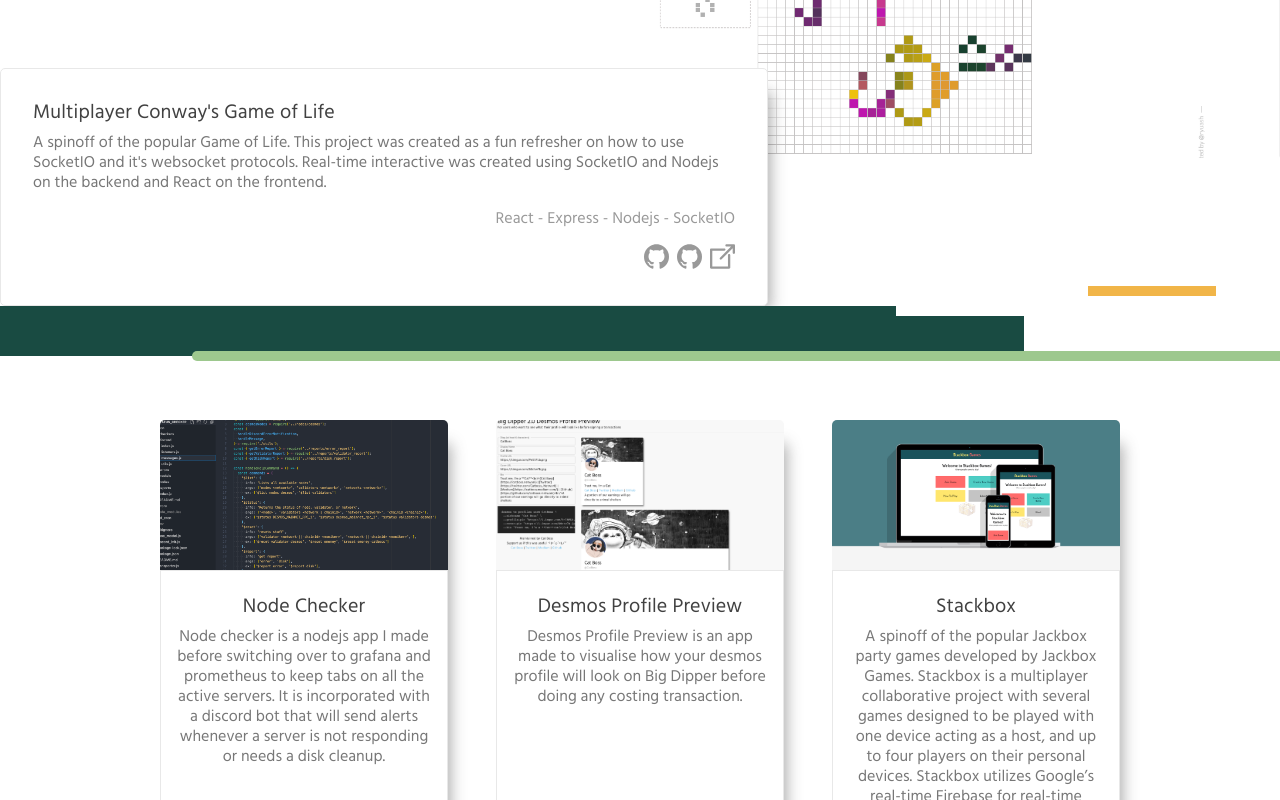
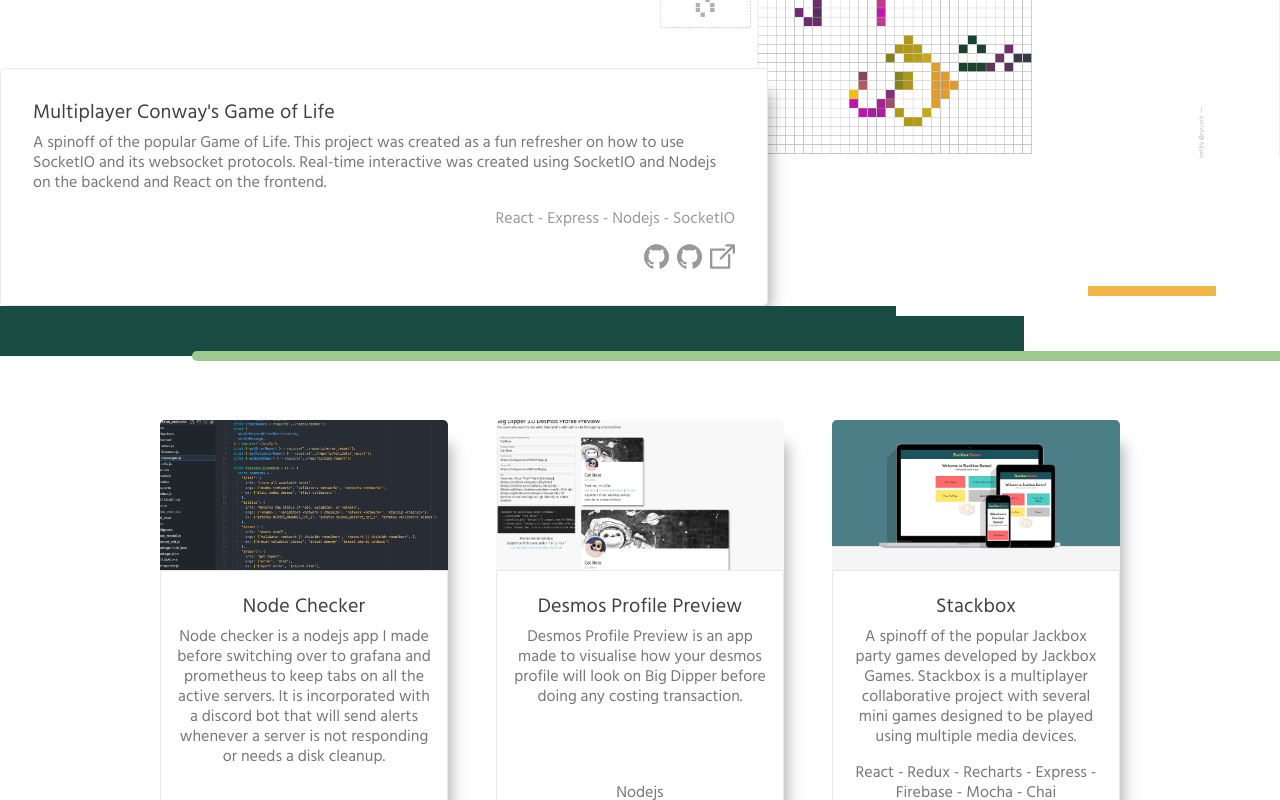
Before and after one commit to ryuash/ryuash.github.io, a Next.js app: page / in a window 1280 px wide. Shown: the part 1780-2580 px from the top of the page. Built offline with nearby package versions, Linux system fonts and the light colour scheme.

Commit message:
update: grammar

```diff
--- a/src/screens/home/components/features/utils.ts
+++ b/src/screens/home/components/features/utils.ts
@@ -42,7 +42,7 @@
       url: '/projects/game-of-life.png',
       className: 'game-of-life'
     },
-    description: 'A spinoff of the popular Game of Life. This project was created as a fun refresher on how to use SocketIO and it\'s websocket protocols. Real-time interactive was created using SocketIO and Nodejs on the backend and React on the frontend.',
+    description: 'A spinoff of the popular Game of Life. This project was created as a fun refresher on how to use SocketIO and its websocket protocols. Real-time interactive was created using SocketIO and Nodejs on the backend and React on the frontend.',
     stack: ['React', 'Express', 'Nodejs', 'SocketIO'],
     links: [
       {
--- a/src/screens/home/components/projects/utils.ts
+++ b/src/screens/home/components/projects/utils.ts
@@ -31,7 +31,7 @@
       url: '/projects/stackbox.png',
       className: 'stackbox'
     },
-    description: 'A spinoff of the popular Jackbox party games developed by Jackbox Games. Stackbox is a multiplayer collaborative project with several games designed to be played with one device acting as a host, and up to four players on their personal devices. Stackbox utilizes Google’s real-time Firebase for real-time interactivity',
+    description: 'A spinoff of the popular Jackbox party games developed by Jackbox Games. Stackbox is a multiplayer collaborative project with several mini games designed to be played using multiple media devices.',
     stack: ['React', 'Redux', 'Recharts', 'Express', 'Firebase', 'Mocha', 'Chai'],
     links: [
       {
@@ -107,11 +107,6 @@
         description: 'github pluto games',
         url: 'https://github.com/Goat-Pluto-Shopper/pluto-games',
       },
-      {
-        type: 'external',
-        description: 'pluto games',
-        url: 'https://pluto-games.herokuapp.com/',
-      },
     ],
   },
 ]
```
